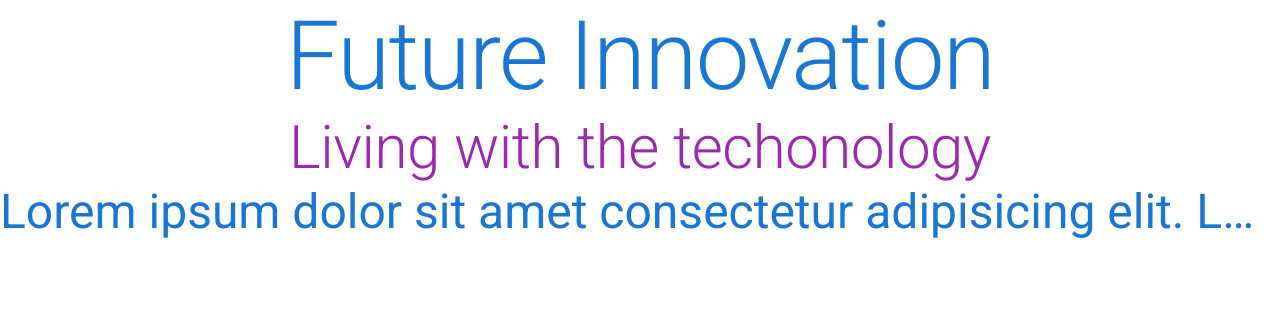
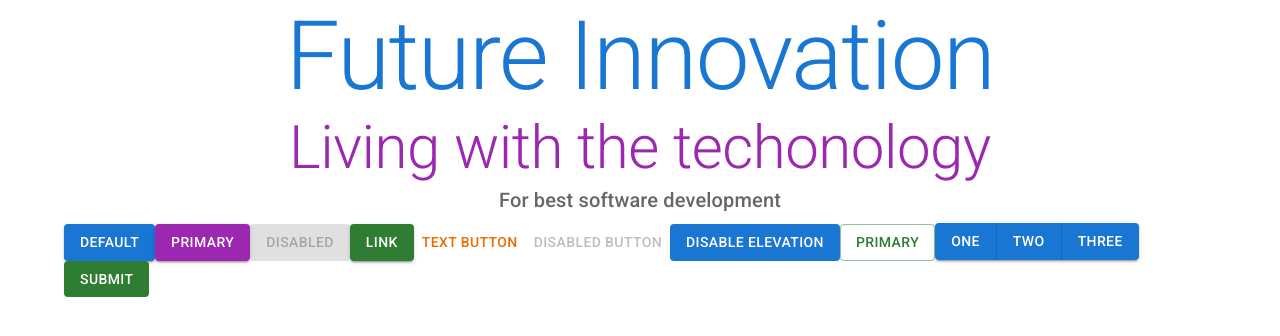
Before and after one commit to MohammadAtikurRahman/Mu-React, a React (Create React App) app: page /create in a window 1280 px wide. Shown: the top 336 px of the page. Built offline with nearby package versions, Linux system fonts and the light colour scheme.

Commit message:
added button

```diff
--- a/src/pages/Create.js
+++ b/src/pages/Create.js
@@ -1,10 +1,13 @@
 import React from 'react'
 import  Typography  from '@mui/material/Typography'
+import Button from '@mui/material/Button';
+import ButtonGroup from '@mui/material/ButtonGroup';
+import Container from '@mui/material/Container';
 
 
 export default function Create() {
   return (
-    <div>
+    <Container>
 
        <Typography
        variant="h1"
@@ -28,20 +31,94 @@ export default function Create() {
        </Typography>
 
 
- <Typography
-       variant="h3"
-      color="primary"
-      noWrap
+      <Typography
+         variant="h6"
+         color="textSecondary"
+         component="h2"
+         align="center"
+         gutterBottom
 
 
        >
 
-         Lorem ipsum dolor sit amet consectetur adipisicing elit. Labore esse quaerat voluptatum repellat vero at eaque aut molestias minus expedita quos temporibus veritatis odio asperiores, debitis reprehenderit iusto excepturi a.
+        For best software development
 
        </Typography>
 
+        <Button variant="contained">
+
+           Default
+        </Button>
+
+         <Button variant="contained" color="secondary" >
+
+          Primary
+
+         </Button>
+         <Button variant="contained" disabled >
+
+           disabled
+
+         </Button>
+
+       <Button
+
+        variant="contained"
+        color="success"
+        href="#"
 
 
-    </div>
+
+       >
+      link
+       </Button>
+
+
+
+         <Button color="warning" >
+           Text Button
+
+         </Button>
+         <Button color="primary" disabled > disabled button</Button>
+
+        <Button variant="contained" disableElevation>
+          Disable elevation
+        </Button>
+
+        <Button variant="outlined" color="success" >Primary</Button>
+
+
+       <ButtonGroup  color="primary"  variant="contained">
+         <Button> one</Button>
+         <Button> two </Button>
+          <Button> three </Button>
+
+       </ButtonGroup>
+
+
+        <Button
+
+          onClick={ () => console.log('You clicked')
+
+          }
+
+
+
+         type="submit"
+         color="success"
+         variant="contained"
+         disableElevation
+
+
+        >
+
+
+          submit
+        </Button>
+
+
+
+
+    </Container>
   )
 }
```
